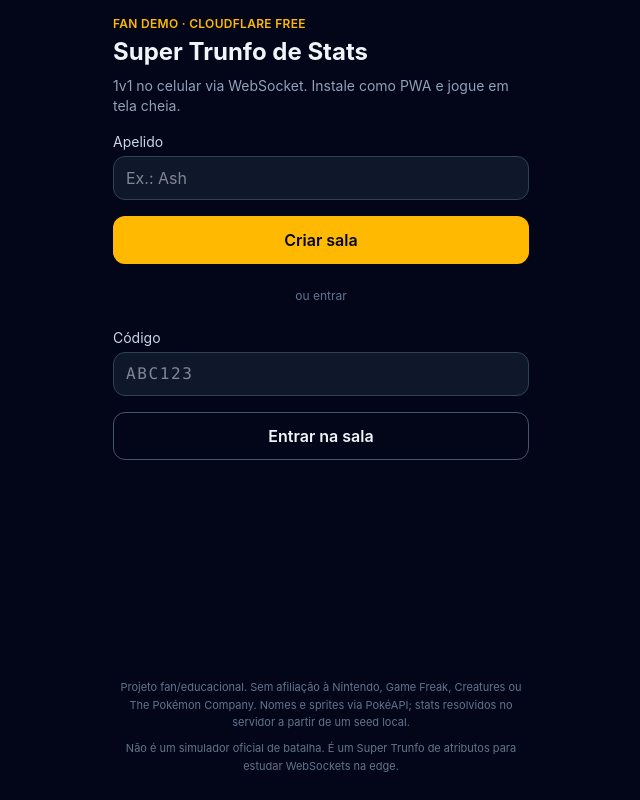
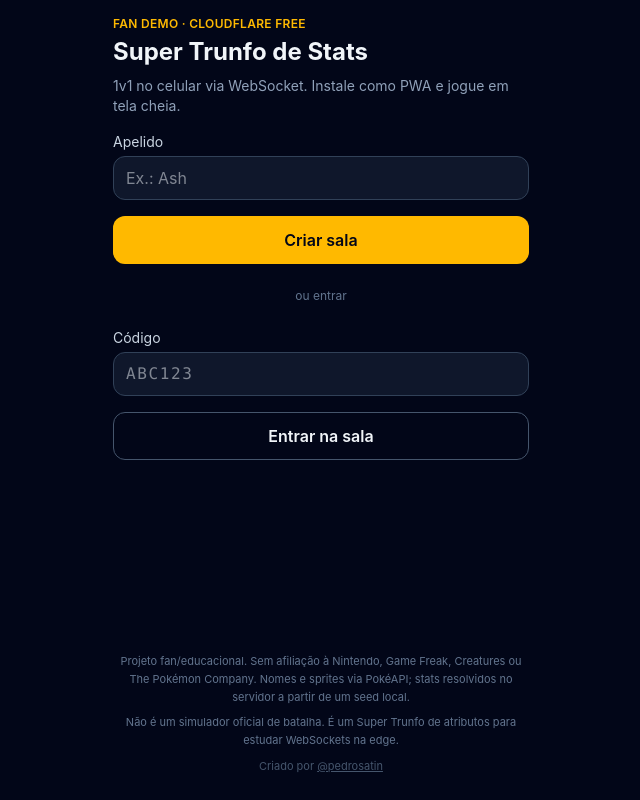
Before and after one commit to pedrosatin/pokemon-ws-game, a React (Vite) app: page / in a window 1280 px wide. Shown: the whole page, without its empty margins (319-959 px from the left). Built offline with nearby package versions, Linux system fonts and the light colour scheme.

Commit message:
Add MIT license, author credit, and contributing section (#4)
MIT LICENSE, author credit in README and footer, Contributing section; typecheck and tests pass.

```diff
--- a/src/App.tsx
+++ b/src/App.tsx
@@ -280,6 +280,15 @@
             Não é um simulador oficial de batalha. É um Super Trunfo de atributos
             para estudar WebSockets na edge.
           </p>
+          <p className="text-slate-600">
+            Criado por{" "}
+            <a
+              href="https://github.com/pedrosatin"
+              className="underline hover:text-slate-400"
+            >
+              @pedrosatin
+            </a>
+          </p>
         </footer>
       </div>
     </div>
```
Also changed, not shown: 2 other files (tests, documents, lock files or other folders).
